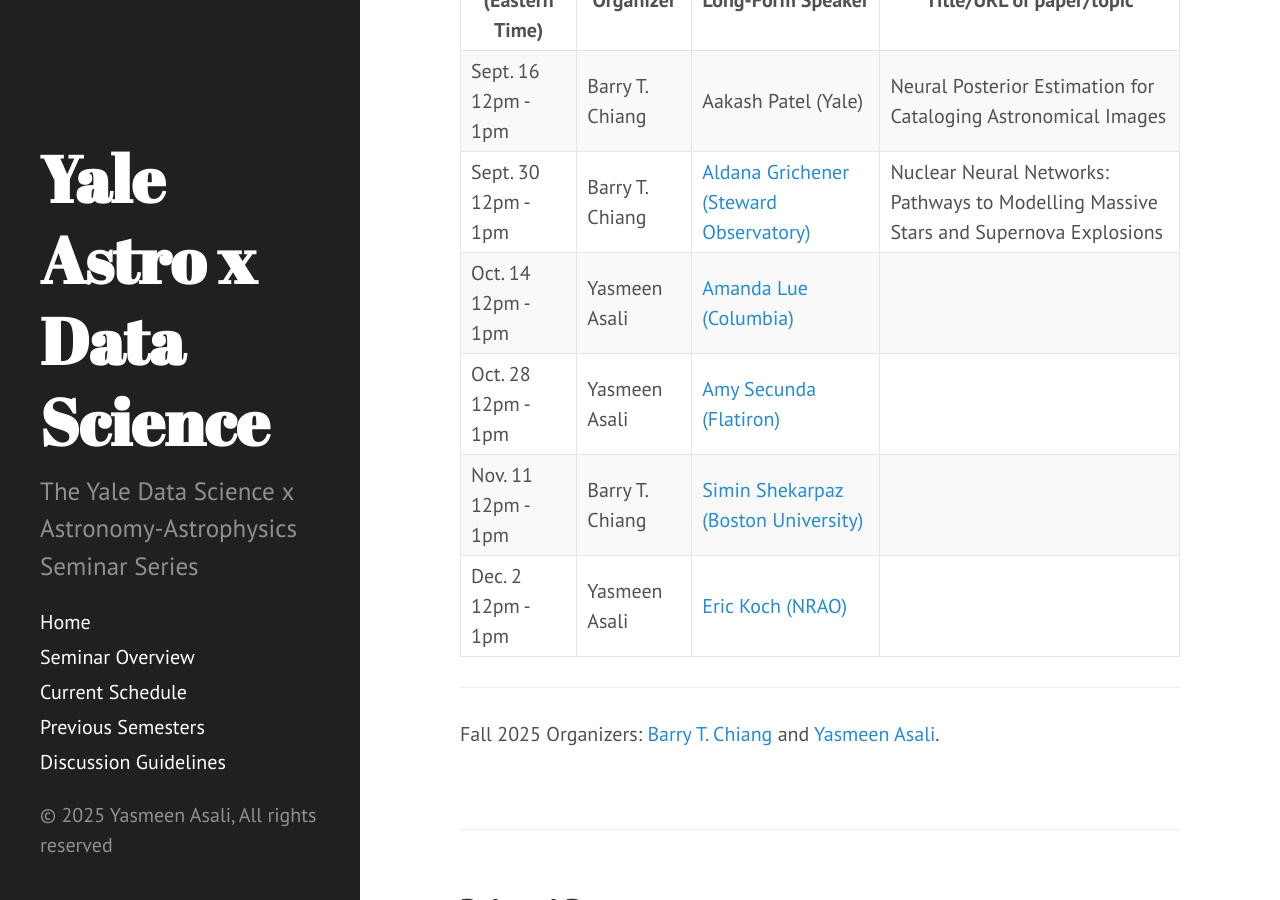
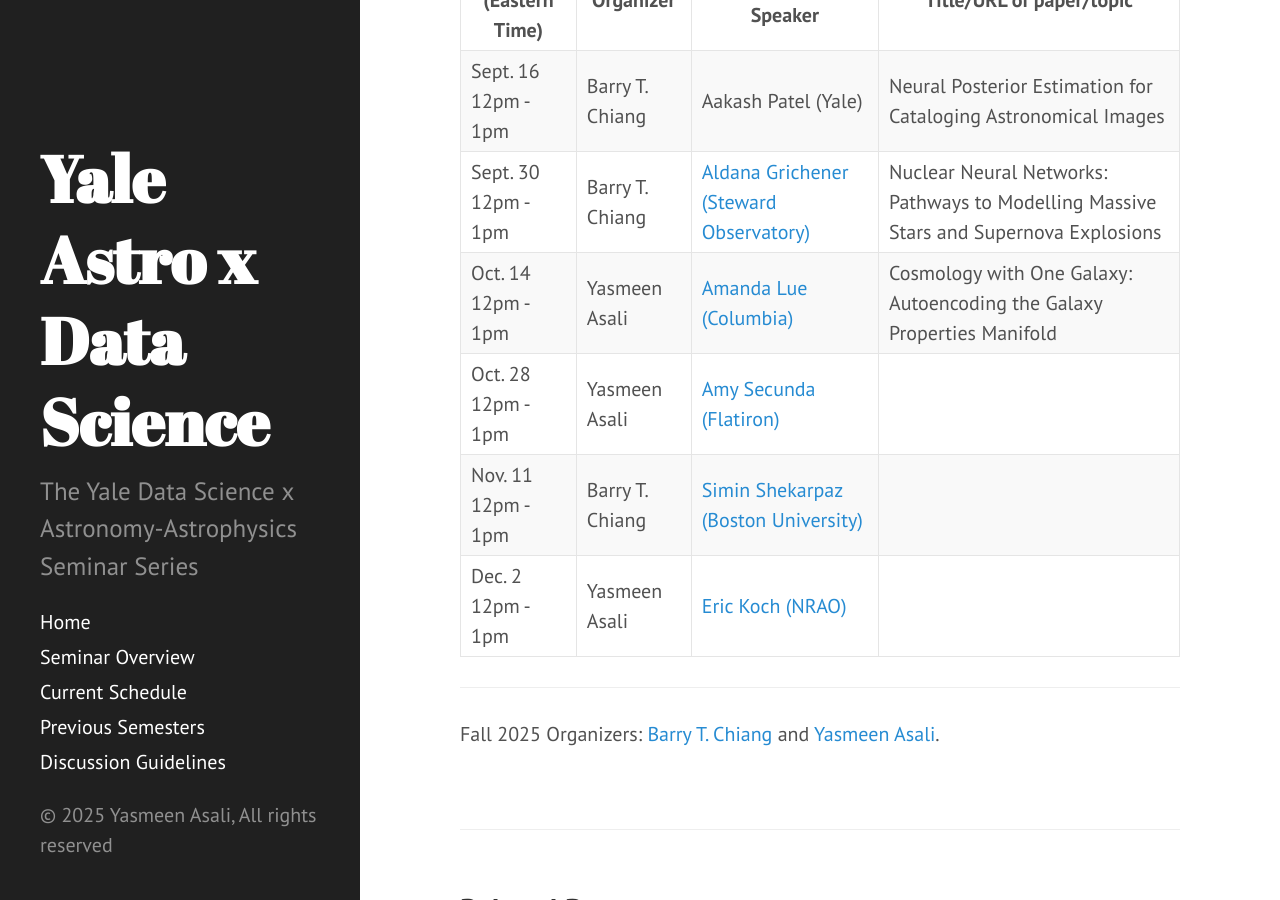
Before and after one commit to yale-dsaas/yale-dsaas.github.io, a Jekyll site: the page built from _posts/2025-09-01-fallschedule.md, in a window 1280 px wide and 900 px high, scrolled down 311 px. Built offline with Jekyll 4.4.1, drawn with Linux system fonts in a browser that asks for light colours.

Commit message:
Update 2025-09-01-fallschedule.md

```diff
--- a/_posts/2025-09-01-fallschedule.md
+++ b/_posts/2025-09-01-fallschedule.md
@@ -31,7 +31,7 @@
       <td>Oct. 14<br>12pm - 1pm</td>
       <td>Yasmeen Asali</td>
       <td><a href="https://www.astro.columbia.edu/content/amanda-lue">Amanda Lue (Columbia)</a></td>
-      <td></td>
+      <td>Cosmology with One Galaxy: Autoencoding the Galaxy Properties Manifold</td>
     </tr>
     <tr>
       <td>Oct. 28<br>12pm - 1pm</td>
```
